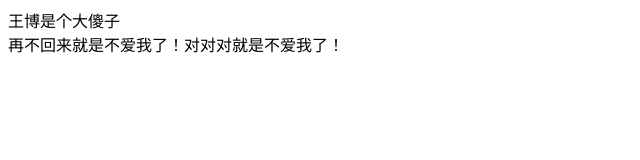
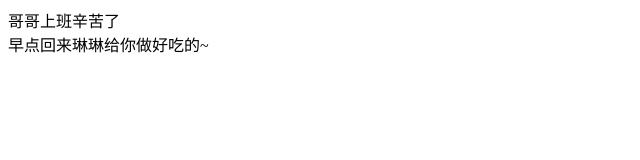
Before and after one commit to LinLin728/LinLin728.github.io, a plain HTML site: page index.html in a window 1280 px wide. Shown: the whole page, without its empty margins (0-640 px from the left). Drawn offline with Linux system fonts and the light colour scheme.

Commit message:
Update index.html

```diff
--- a/index.html
+++ b/index.html
@@ -4,7 +4,6 @@
 	<title></title>
 </head>
 <body>
-	王博是个大傻子<br />
-	再不回来就是不爱我了！对对对就是不爱我了！
+	哥哥上班辛苦了<br />早点回来琳琳给你做好吃的~
 </body>
 </html>
```
